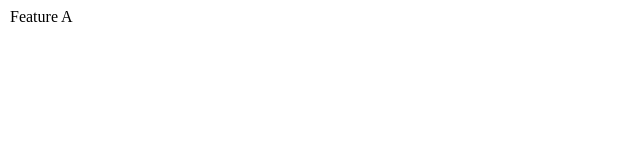
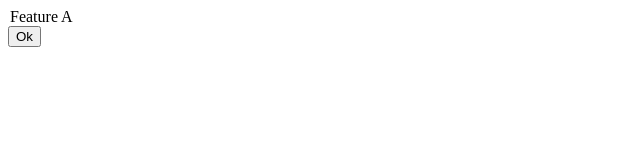
Before and after one commit to noval232/noob-git-remote, a plain HTML site: page form.html in a window 1280 px wide. Shown: the full height of the page, 0-640 px from the left. Drawn offline with Linux system fonts and the light colour scheme.

Commit message:
add button submit

```diff
--- a/form.html
+++ b/form.html
@@ -1,5 +1,6 @@
 <body>
   <form>
     <legend>Feature A</legend>
+    <input type="submit" value="Ok" />
   </form>
 </body>
```
